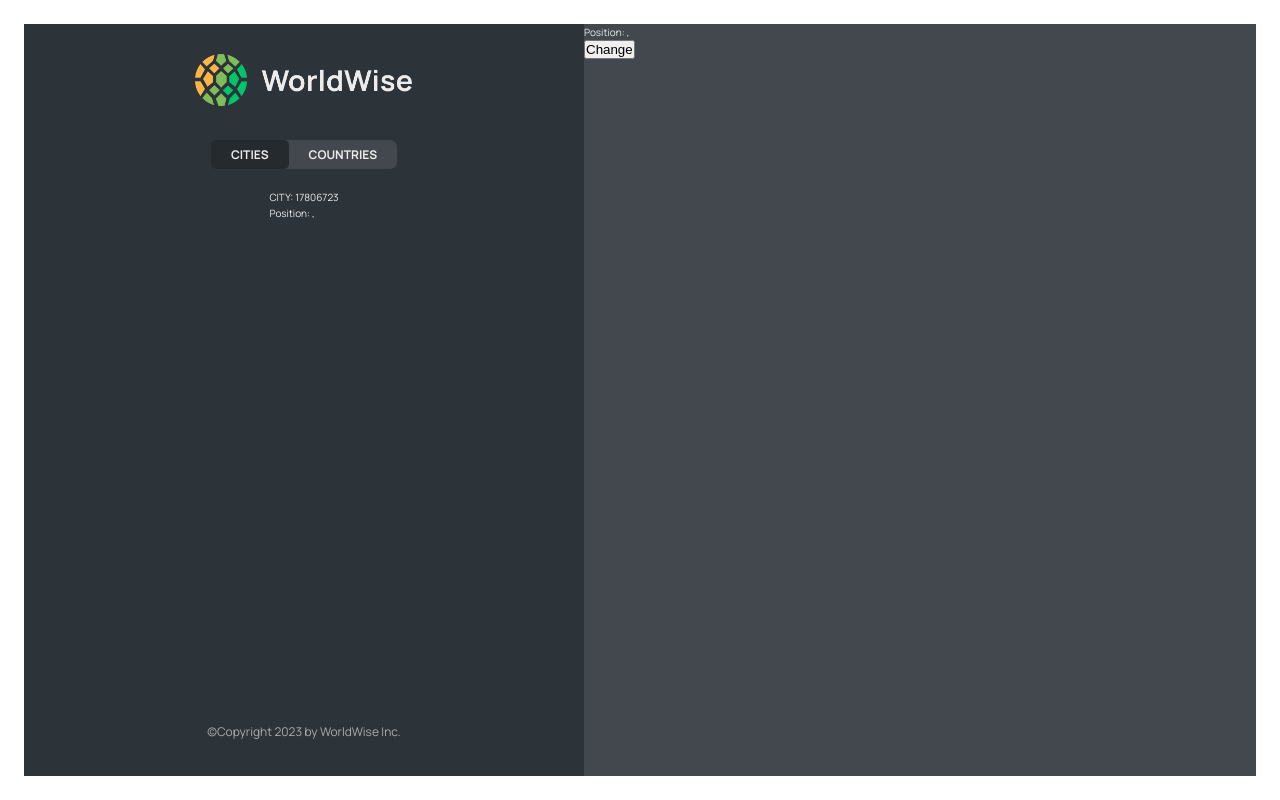
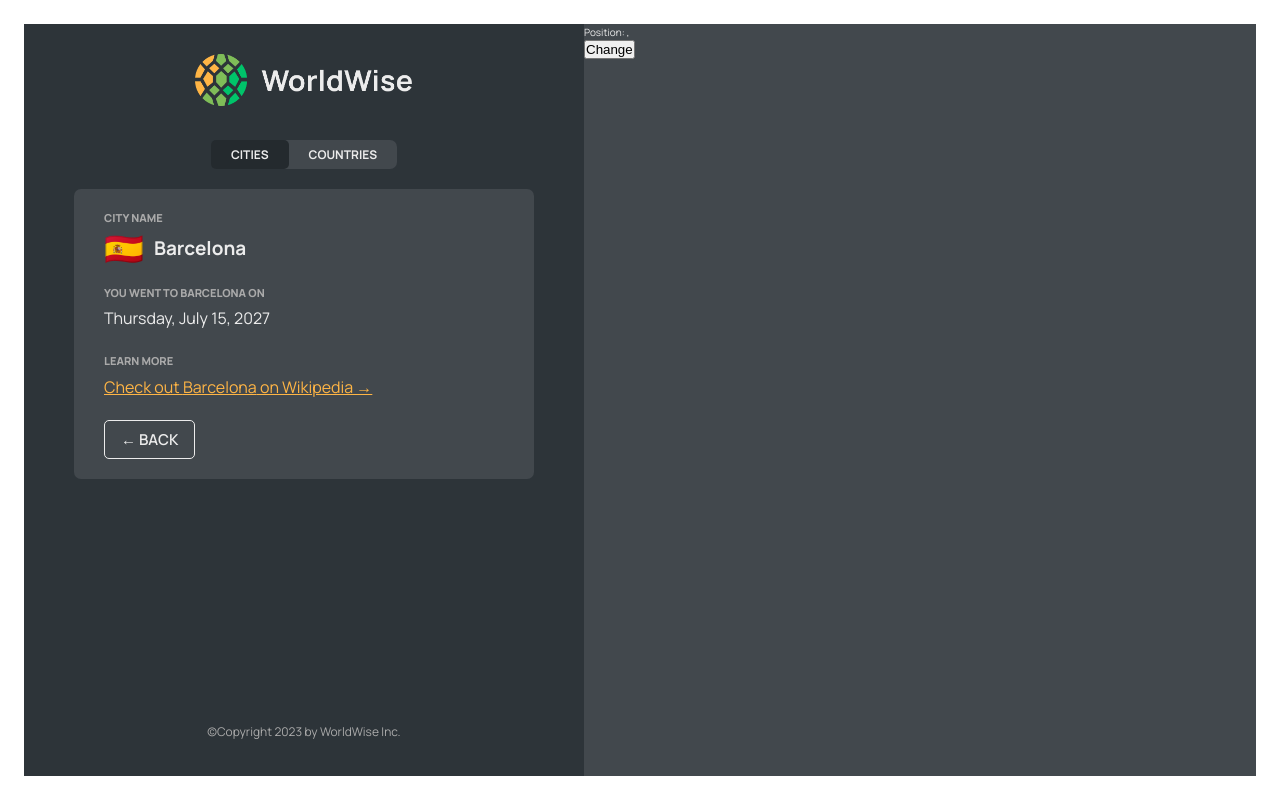
Before and after one commit to gvpinto/reactjs-worldwise, a React (Vite) app: page /app/cities/17806723 in a window 1280 px wide. Built offline with nearby package versions, Linux system fonts and the light colour scheme; data requests are answered from the project's data file.

Commit message:
229. Finishing the City View

```diff
--- /dev/null
+++ b/src/components/BackButton.jsx
@@ -0,0 +1,13 @@
+import { useNavigate } from "react-router-dom";
+import Button from "./Button";
+
+function BackButton() {
+
+    const navigate = useNavigate();
+
+    return (
+        <Button type='back' onClick={(e) => { e.preventDefault(); navigate(-1); }}>&larr; Back</Button>
+    );
+}
+
+export default BackButton;
--- a/src/components/City.jsx
+++ b/src/components/City.jsx
@@ -1,21 +1,32 @@
 import { useParams, useSearchParams } from "react-router-dom";
-// import styles from "./City.module.css";
+import styles from "./City.module.css";
 
-// const formatDate = (date) =>
-//     new Intl.DateTimeFormat("en", {
-//         day: "numeric",
-//         month: "long",
-//         year: "numeric",
-//         weekday: "long",
-//     }).format(new Date(date));
+import { useCities } from "../contexts/CitiesContext";
+import { useEffect } from "react";
+import Spinner from './Spinner';
+import BackButton from './BackButton';
+
+const formatDate = (date) =>
+    new Intl.DateTimeFormat("en", {
+        day: "numeric",
+        month: "long",
+        year: "numeric",
+        weekday: "long",
+    }).format(new Date(date));
 
 function City() {
 
     const { id } = useParams();
     const [searchParams, setSearchParams] = useSearchParams();
 
-    const lat = searchParams.get('lat');
-    const lng = searchParams.get('lng');
+    const { currentCity, getCity, isLoading } = useCities();
+
+    useEffect(function () {
+        getCity(id);
+    }, [id]);
+
+    // const lat = searchParams.get('lat');
+    // const lng = searchParams.get('lng');
 
     // TEMP DATA
     // const currentCity = {
@@ -25,53 +36,55 @@
     //     notes: "My favorite city so far!",
     // };
 
-    // const { cityName, emoji, date, notes } = currentCity;
+    if (isLoading) return <Spinner />;
 
-    //   return (
-    //     <div className={styles.city}>
-    //       <div className={styles.row}>
-    //         <h6>City name</h6>
-    //         <h3>
-    //           <span>{emoji}</span> {cityName}
-    //         </h3>
-    //       </div>
-
-    //       <div className={styles.row}>
-    //         <h6>You went to {cityName} on</h6>
-    //         <p>{formatDate(date || null)}</p>
-    //       </div>
-
-    //       {notes && (
-    //         <div className={styles.row}>
-    //           <h6>Your notes</h6>
-    //           <p>{notes}</p>
-    //         </div>
-    //       )}
-
-    //       <div className={styles.row}>
-    //         <h6>Learn more</h6>
-    //         <a
-    //           href={`https://en.wikipedia.org/wiki/${cityName}`}
-    //           target="_blank"
-    //           rel="noreferrer"
-    //         >
-    //           Check out {cityName} on Wikipedia &rarr;
-    //         </a>
-    //       </div>
-
-    //       <div>
-    //         <ButtonBack />
-    //       </div>
-
-    //     </div>
-    //   );
+    const { cityName, emoji, date, notes } = currentCity;
 
     return (
-        <div>
-            <p>CITY: {id}</p>
-            <p>Position: {lat}, {lng}</p>
+        <div className={styles.city}>
+            <div className={styles.row}>
+                <h6>City name</h6>
+                <h3>
+                    <span>{emoji}</span> {cityName}
+                </h3>
+            </div>
+
+            <div className={styles.row}>
+                <h6>You went to {cityName} on</h6>
+                <p>{formatDate(date || null)}</p>
+            </div>
+
+            {notes && (
+                <div className={styles.row}>
+                    <h6>Your notes</h6>
+                    <p>{notes}</p>
+                </div>
+            )}
+
+            <div className={styles.row}>
+                <h6>Learn more</h6>
+                <a
+                    href={`https://en.wikipedia.org/wiki/${cityName}`}
+                    target="_blank"
+                    rel="noreferrer"
+                >
+                    Check out {cityName} on Wikipedia &rarr;
+                </a>
+            </div>
+
+            <div>
+                <BackButton />
+            </div>
+
         </div>
     );
+
+    // return (
+    //     <div>
+    //         <p>CITY: {id}</p>
+    //         <p>Position: {lat}, {lng}</p>
+    //     </div>
+    // );
 }
 
 export default City;
--- a/src/components/CityItem.jsx
+++ b/src/components/CityItem.jsx
@@ -1,8 +1,12 @@
 import { Link } from 'react-router-dom';
 import styles from './CityItem.module.css';
+import { useCities } from '../contexts/CitiesContext';
 
 // Iterated as part of /cities url
 function CityItem({ city: { cityName, emoji, date, id, position: { lat, lng } } }) {
+
+    const { currentCity } = useCities();
+
     const formatDate = (date) =>
         new Intl.DateTimeFormat("en", {
             day: "numeric",
@@ -12,7 +16,7 @@
 
     return (
         <li >
-            <Link to={`${id}?lat=${lat}&lng=${lng}`} className={styles.cityItem}>
+            <Link to={`${id}?lat=${lat}&lng=${lng}`} className={`${styles.cityItem} ${currentCity.id === id ? styles['cityItem--active'] : ''}`}>
                 <span className={styles.emoji}>{emoji}</span>
                 <h3 className={styles.name}>{cityName}</h3>
                 <time className={styles.date}>{formatDate(date)}</time>
--- a/src/components/Form.jsx
+++ b/src/components/Form.jsx
@@ -5,6 +5,7 @@
 import styles from "./Form.module.css";
 import Button from "./Button";
 import { useNavigate } from "react-router-dom";
+import BackButton from "./BackButton";
 
 export function convertToEmoji(countryCode) {
     const codePoints = countryCode
@@ -19,8 +20,6 @@
     const [country, setCountry] = useState("");
     const [date, setDate] = useState(new Date());
     const [notes, setNotes] = useState("");
-
-    const navigate = useNavigate();
 
     return (
         <form className={styles.form}>
@@ -54,7 +53,7 @@
 
             <div className={styles.buttons}>
                 <Button type='primary'>Add</Button>
-                <Button type='back' onClick={(e) => { e.preventDefault(); navigate(-1); }}>&larr; Back</Button>
+                <BackButton />
             </div>
         </form>
     );
--- a/src/contexts/CitiesContext.jsx
+++ b/src/contexts/CitiesContext.jsx
@@ -7,6 +7,7 @@
 function CitiesProvider({ children }) {
 
     const [cities, setCities] = useState([]);
+    const [currentCity, setCurrentCity] = useState({});
     const [isLoading, setIsLoading] = useState(false);
 
     useEffect(function () {
@@ -27,14 +28,29 @@
 
     }, []);
 
+    async function getCity(id) {
+        try {
+            setIsLoading(true);
+            const res = await fetch(`${BASE_URL}/cities/${id}`);
+            const data = await res.json();
+            setCurrentCity(data);
+        } catch (error) {
+            alert('There was an error loading data');
+        } finally {
+            setIsLoading(false);
+        }
+    }
+
     return (
         <CitiesContext.Provider value={{
-            cities, isLoading
+            cities, isLoading, currentCity, getCity
         }} >
             {children}
         </CitiesContext.Provider>
     );
 }
+
+
 
 function useCities() {
     const context = useContext(CitiesContext);
```
